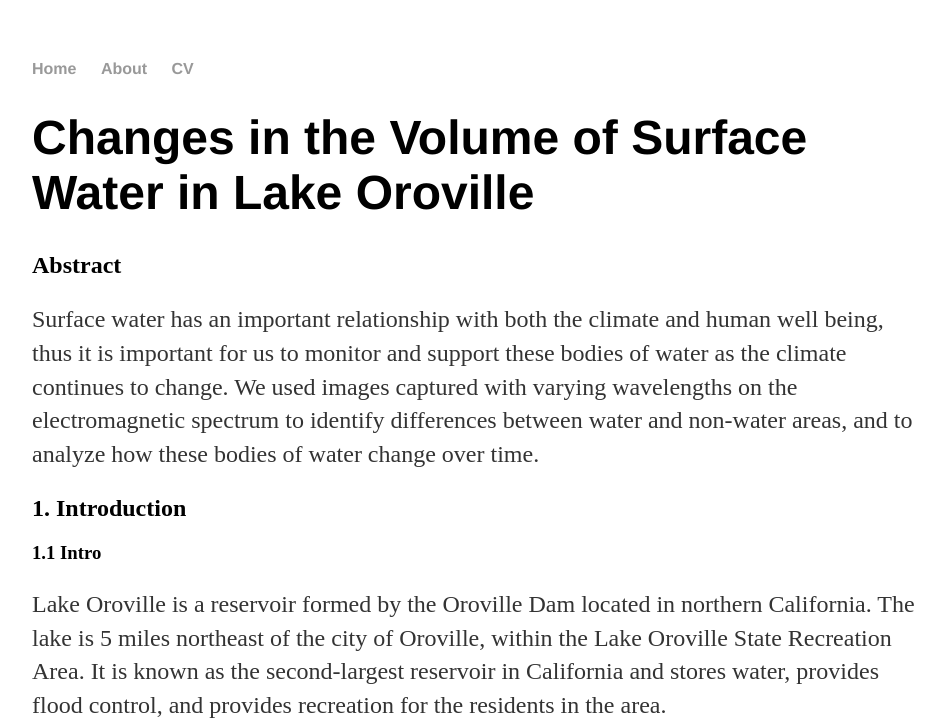
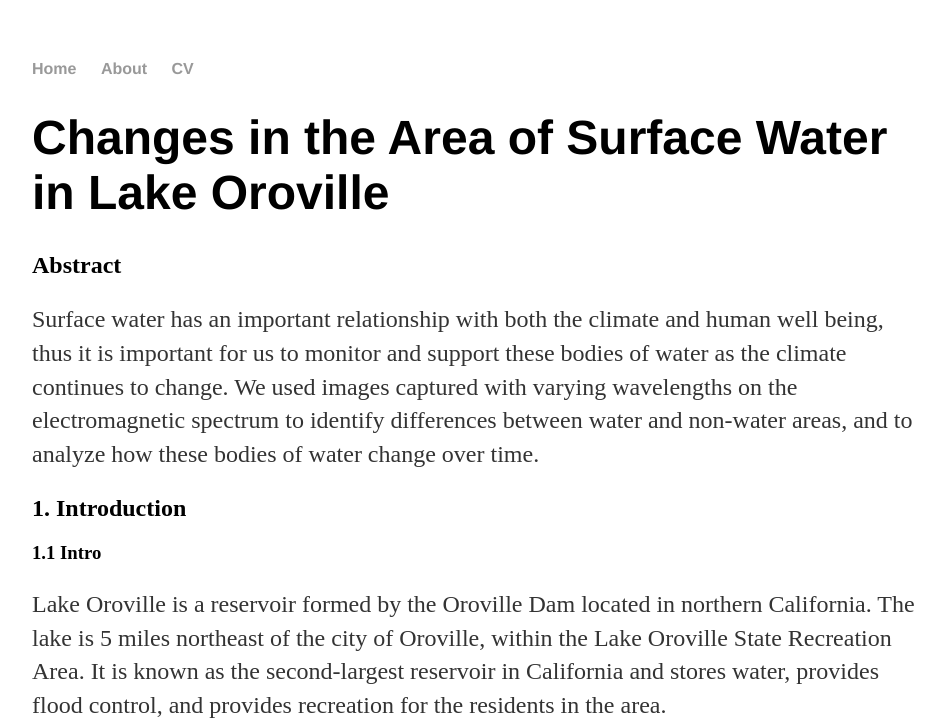
Before and after one commit to SamuelBAguirre/SamuelBAguirre.github.io, a Jekyll site: the page built from index.md, in a window 1280 px wide and 900 px high, cut to the strip 0-723 px from the top of the window. Shown: the whole strip, without its empty margins (160-1105 px from the left). Built offline with Jekyll 4.4.1, drawn with Linux system fonts in a browser that asks for light colours.

Commit message:
Update index.md

```diff
--- a/index.md
+++ b/index.md
@@ -3,7 +3,7 @@ layout: default
 title: Home
 ---
 
-# **Changes in the Volume of Surface Water in Lake Oroville**
+# **Changes in the Area of Surface Water in Lake Oroville**
 
 
 ## **Abstract**
```
